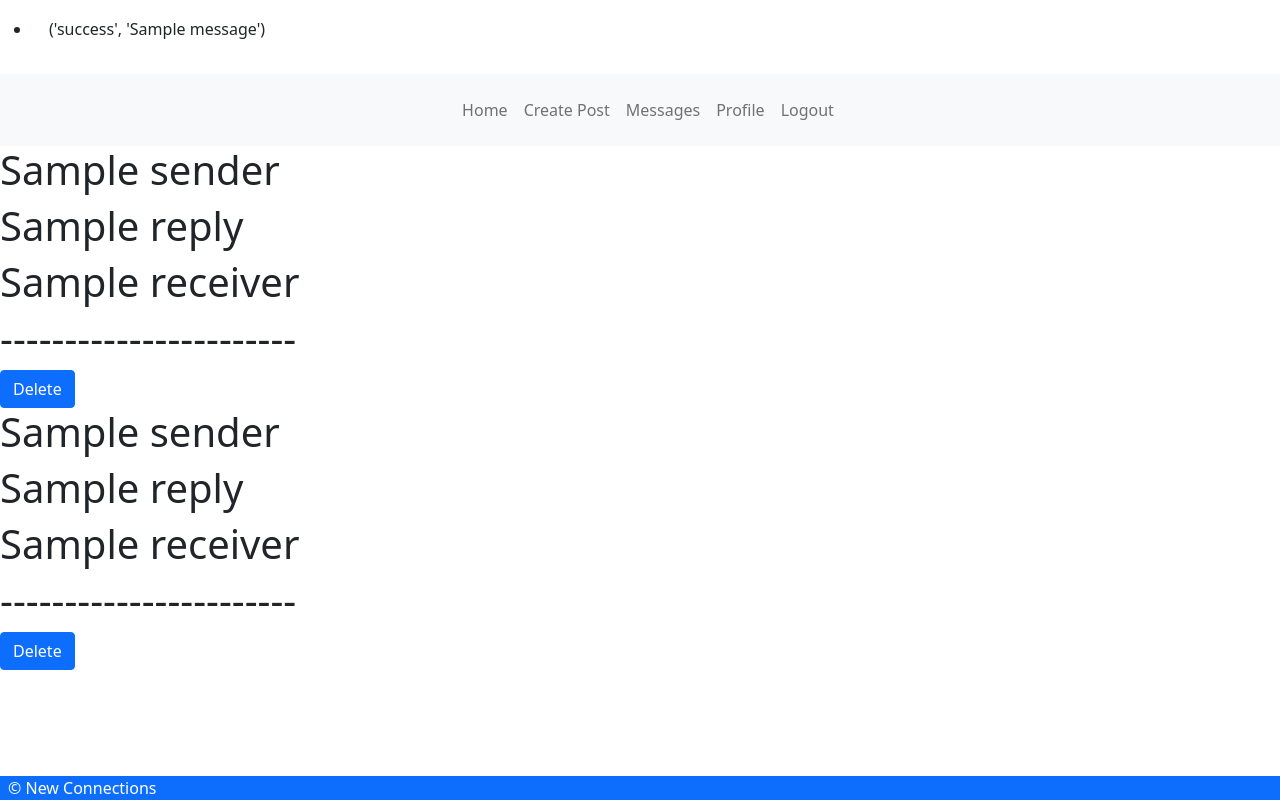
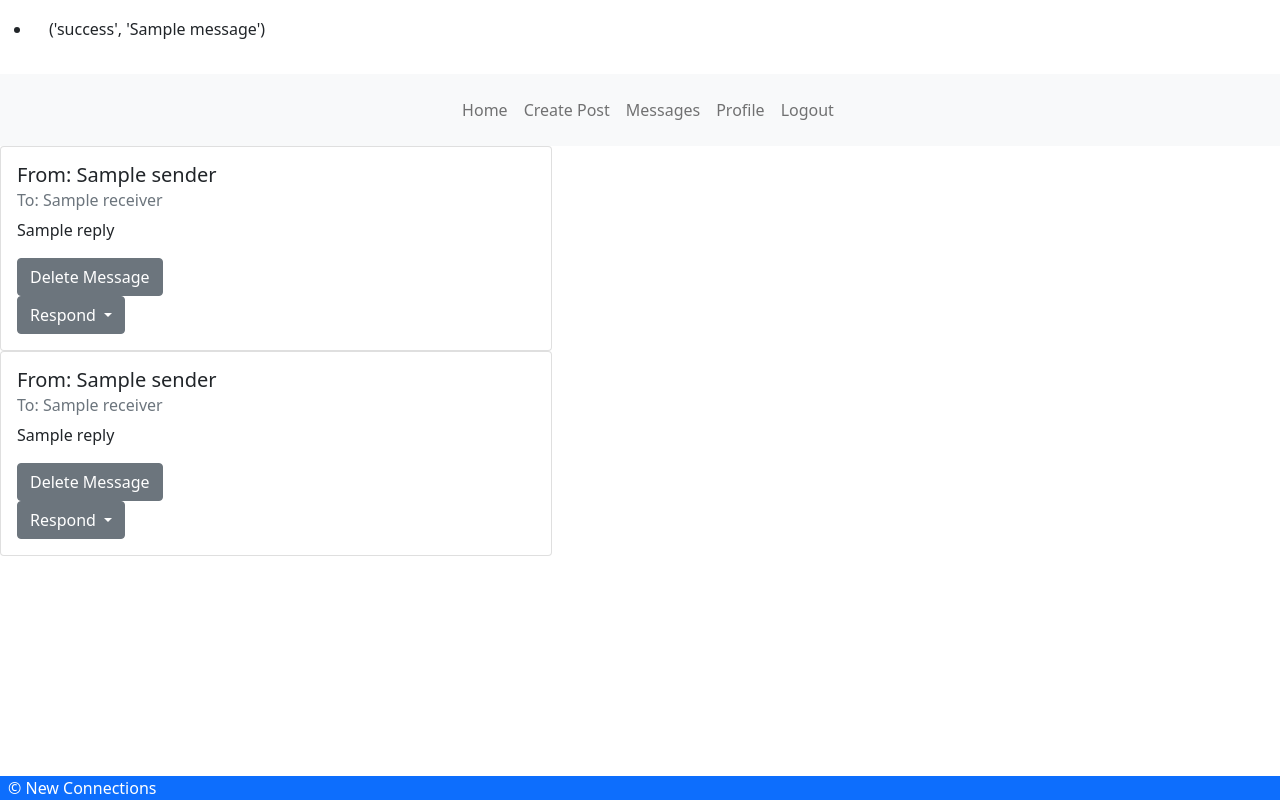
Before and after one commit to Lartg/random-connections, a Flask app: a page that uses templates/messages.html in a window 1280 px wide. Run offline with Flask 2, Linux system fonts and the light colour scheme; one stand-in notice (Sample message) is shown; a database or web service that is not in the repository returns one stand-in record (values such as "Sample title").

Commit message:
experimented with blueprints, seemed really scary to change all my routes, so I only updated posts with url- prefix

```diff
--- a/app.py
+++ b/app.py
@@ -1,15 +1,18 @@
-from flask import Flask, render_template
-
-app = Flask(__name__)
-app.secret_key = '123456789012'
-#WTForms = validator
-
 from flask import Flask, render_template, request, abort, url_for, redirect, flash
 from pymongo import MongoClient
 from bson.objectid import ObjectId
 from werkzeug.utils import redirect
 from datetime import datetime
 
+from post import post
+from message import message
+from account import account
+
+app = Flask(__name__)
+app.secret_key = '123456789012'
+app.register_blueprint(post, url_prefix='/post')
+app.register_blueprint(message, url_prefix='')
+app.register_blueprint(account, url_prefix='')
 
 client = MongoClient('mongodb+srv://Admin:kHwGiTilGkc8OEq4@cluster0.anqw0.mongodb.net/Cluster0?retryWrites=true&w=majority')
 db = client.get_default_database()
@@ -28,154 +31,9 @@ def login():
     #find user
     return redirect('/home/'+user['username'])
 
-#Home page --------------------------------------------------------------
 @app.route('/home/<string:username>')
 def home_page(username):
     return render_template('home_index.html', posts=posts.find(), user=users.find_one({'username': username}))
 
-# NAVBAR ROUTES ---------------------------------------------------------
-
-
-@app.route('/view-profile/<string:username>')
-def view_profile(username):
-    user_posts = []
-    user=users.find_one({'username': username})
-    for post in posts.find({'user': user}):
-        user_posts.append(post)
-    return render_template('view_profile.html', user=user, posts=user_posts)
-
-@app.route('/create-post/<string:username>')
-def create_post(username):
-    return render_template('create_post.html', user=users.find_one({'username': username}))
-
-#CRUD POSTS --------------------------------------------------------------
-
-#create post
-@app.route('/create-post/<string:username>', methods=['POST'])
-def submit_new_post(username):
-    post = {
-        'title': request.form.get('title'),
-        'description': request.form.get('description'),
-        'goals': request.form.get('goals'),
-        'when': request.form.get('when'),
-        'date_posted': datetime.now(),
-        'user': users.find_one({'username': username})
-    }
-    posts.insert_one(post)
-    flash('you successfully made a post', 'success')
-    return redirect('/home/'+username)
-
-#update post
-@app.route('/<post_id>/update/<string:username>')
-def update_post_form(post_id,username):
-    return render_template('update_post.html', post=posts.find_one(ObjectId(post_id)), user=users.find_one({'username': username}))
-
-@app.route('/<post_id>/update/<string:username>', methods=['GET','POST'])
-def update_post(post_id,username):
-    updated_post = {
-        'title': request.form.get('title'),
-        'description': request.form.get('description'),
-        'goals': request.form.get('goals'),
-        'when': request.form.get('when'),
-        'date_posted': datetime.now(),
-        'user': users.find_one({'username': username})
-    }
-    posts.update_one(
-
-        {'_id': ObjectId(post_id)},
-        {'$set': updated_post}
-    )
-    return redirect('/view-profile/'+username)
-#delete post
-@app.route('/<string:post_id>/delete/<string:username>')
-def delete_post(post_id,username):
-    posts.delete_one({'_id': ObjectId(post_id)})
-    return redirect('/home/'+username)
-
-#CRUD MSGS ---------------------------------------------------------------
-
-#create
-@app.route('/<string:username>/reply/<string:post_id>')
-def reply_form(username, post_id):
-    return render_template('reply_form.html', user=users.find_one({'username': username}), post=posts.find_one({'_id': ObjectId(post_id)}))
-
-@app.route('/<string:username>/reply/<string:post_id>', methods=['GET','POST'])
-def reply(username, post_id):
-    post=posts.find_one({'_id': ObjectId(post_id)})
-    print(post)
-    message = {
-        'reply': request.form.get('reply'),
-        'sender':username,
-        'receiver':post['user']['username']
-    }
-    messages.insert_one(message)
-    return redirect('/messages/'+username)
-
-#read
-@app.route('/messages/<string:username>')
-def read_messages(username):
-    user_messages = []
-    for message in messages.find({'sender': username}):
-        user_messages.append(message)
-    for message in messages.find({'receiver': username}):
-        user_messages.append(message)
-
-    return render_template('messages.html', user=users.find_one({'username': username}), messages=user_messages)
-#destroy
-@app.route('/messages/delete/<string:message_id>/<string:username>')
-def delete_message(message_id, username):
-    messages.delete_one({'_id': ObjectId(message_id)})
-    return redirect('/messages/'+username)
-
-#CRUD USER ---------------------------------------------------------------
-@app.route('/create-account')
-def create_account_form():
-    return render_template('create_account.html', user=None)
-@app.route('/create-account', methods=['GET','POST'])
-def create_account():
-    user = {
-        'username': request.form.get('username'),
-        'bio': request.form.get('bio'),
-        'image': request.form.get('image')
-    }
-    users.insert_one(user)
-    return redirect('/home/'+user['username'])
-
-
-@app.route('/edit-profile/<string:username>/<string:user_id>')
-def edit_profile_form(username, user_id):
-    user_id=user_id
-    return render_template('edit_profile.html', user=users.find_one({'username': username}))
-
-
-@app.route('/edit-profile/<string:username>/<string:user_id>', methods=['GET','POST'])
-def edit_profile(username, user_id):
-    user=users.find_one({'username': username})
-    updated_user = {
-        'username': request.form.get('username'),
-        'bio': request.form.get('bio'),
-        'image': request.form.get('image')
-    }
-    for post in posts.find_one({'user': user}):
-        posts.update_one(
-            {'user': user},
-            {'$set':{'user': updated_user}}
-        )
-
-    users.update_one(
-        {'_id': ObjectId(user_id)},
-        {'$set': updated_user})
-
-    return redirect('/view-profile/'+updated_user['username'])
-
-@app.route('/delete-account/<string:username>/<string:user_id>', methods=['GET','POST'])
-def delete_account(username, user_id):
-    user=users.find_one({'username': username})
-    posts.delete_many({'user': user})
-    users.delete_one({'_id': ObjectId(user_id)})
-    return redirect('/')
-
-
-
 if __name__ == '__main__':
     app.run(debug=True)
--- /dev/null
+++ b/message.py
@@ -0,0 +1,57 @@
+from re import template
+from flask import Flask, render_template, request, abort, url_for, redirect, flash, Blueprint
+from pymongo import MongoClient
+from bson.objectid import ObjectId
+from werkzeug.utils import redirect
+from datetime import datetime
+client = MongoClient('mongodb+srv://Admin:kHwGiTilGkc8OEq4@cluster0.anqw0.mongodb.net/Cluster0?retryWrites=true&w=majority')
+db = client.get_default_database()
+posts = db.posts
+users = db.users
+messages = db.messages
+
+message = Blueprint("message", __name__, static_folder='static', template_folder='templates')
+
+@message.route('/<string:username>/reply/<string:post_id>')
+def reply_form(username, post_id):
+    return render_template('reply_form.html', user=users.find_one({'username': username}), post=posts.find_one({'_id': ObjectId(post_id)}))
+
+@message.route('/<string:username>/reply/<string:post_id>', methods=['GET','POST'])
+def reply(username, post_id):
+    post=posts.find_one({'_id': ObjectId(post_id)})
+    replies = [request.form.get('reply')]
+    message = {
+        'reply': replies,
+        'sender':username,
+        'receiver':post['user']['username']
+    }
+    messages.insert_one(message)
+    return redirect('/messages/'+username)
+
+
+@message.route('/messages/<string:username>')
+def read_messages(username):
+    user_messages = []
+    for message in messages.find({'sender': username}):
+        user_messages.append(message)
+    for message in messages.find({'receiver': username}):
+        user_messages.append(message)
+
+    return render_template('messages.html', user=users.find_one({'username': username}), messages=user_messages)
+
+@message.route('/messages/<string:username>/<string:message_id>', methods=['GET','POST'])
+def respond(username, message_id):
+    content = request.form.get('response')
+    context = messages.find_one({'_id': ObjectId(message_id)})
+    response = context['reply']
+    response.append(f'From {username}: {content}')
+    messages.update_one(
+        {'_id': ObjectId(message_id)},
+        {'$set': {'reply': response}})
+
+    return redirect('/messages/'+username)
+
+@message.route('/messages/delete/<string:message_id>/<string:username>')
+def delete_message(message_id, username):
+    messages.delete_one({'_id': ObjectId(message_id)})
+    return redirect('/messages/'+username)
--- a/templates/create_post.html
+++ b/templates/create_post.html
@@ -2,7 +2,7 @@
 {% block content %}
 <h4 class="text-center">The Rule: Be human. <br>
 That is to say, neither machine or pig. <br></h4>
-<form method='POST' action='/create-post/{{ user.username }}'>
+<form method='POST' action='/post/create/{{ user.username }}'>
   <fieldset>
   <legend class="text-center">Create Post</legend>
   <!-- TITLE -->
--- a/templates/messages.html
+++ b/templates/messages.html
@@ -1,29 +1,38 @@
 {% extends "base.html" %}
 {% block content %}
-<!-- <div class="container">
-  <div class="row">
-    conversations
-    <div class="col">
-      Column
-    </div>
-    open message
-    <div class="col">
-      Column
-    </div>
-    displayed information
-    <div class="col">
-      Column
+
+{% for message in messages %}
+<div class="card" style="width: 34.5rem;">
+  <div class="card-body">
+    <h5 class="card-title">From: {{ message.sender }}</h5>
+    <h6 class="card-subtitle mb-2 text-muted">To: {{ message.receiver }}</h6>
+    {%for reply in message.reply%}
+    <p class="card-text">{{ reply }}</p>
+    {% endfor %}
+    <a href="/messages/delete/{{ message._id }}/{{ user.username }}" class="btn btn-secondary">Delete Message</a>
+    <div class="dropdown">
+      <button class="btn btn-secondary dropdown-toggle" type="button" id="dropdownMenuButton2" data-bs-toggle="dropdown" aria-expanded="false">
+        Respond
+      </button>
+      <ul class="dropdown-menu" aria-labelledby="dropdownMenuButton2">
+
+
+        <form method='POST' action='/messages/{{ user.username }}/{{ message._id }}'>
+          <fieldset>
+          <div class="card text-center border-0">
+            <div class="card-body">
+              <h5 class="card-title fw-bold ">
+                To: {{ message.sender }}
+              </h5>
+              <p class="card-text "><input class="create-post-field" type='text' name='response' placeholder="Response"/></p>
+              <button type='submit' class="btn btn-primary px-5">Send</button>
+            </div>
+
+          </fieldset>
+        </form>
+      </ul>
     </div>
   </div>
-</div> -->
-<!-- dropdown of users
-select usersthen make a profile route for each dropdown -->
-
-{% for message in messages %}
-  <h1>{{ message.sender }}</h1>
-  <h1>{{ message.reply }}</h1>
-  <h1>{{ message.receiver }}</h1>
-  <h1>-----------------------</h1>
-  <a href="/messages/delete/{{ message._id }}/{{ user.username }}" class="btn btn-primary">Delete</a>
+</div>
 {% endfor %}
 {% endblock %}
--- a/templates/partials/navbar.html
+++ b/templates/partials/navbar.html
@@ -2,7 +2,7 @@
   <a class="navbar-brand" href=""></a>
   <div class="navbar-nav">
     <a class="nav-item nav-link" href="/home/{{ user.username }}">Home</a>
-    <a class="nav-item nav-link" href="/create-post/{{ user.username }}">Create Post</a>
+    <a class="nav-item nav-link" href="/post/create/{{ user.username }}">Create Post</a>
     <!-- ADD DIVIDERS -->
     <a class="nav-item nav-link" href="/messages/{{ user.username }}">Messages</a>
     <a class="nav-item nav-link" href="/view-profile/{{ user.username }}">Profile</a>
--- a/templates/update_post.html
+++ b/templates/update_post.html
@@ -2,7 +2,7 @@
 {% block content %}
 <h4 class="text-center">The Rule: Be human. <br>
 That is to say, neither machine or pig. <br></h4>
-<form method='POST' action='/{{ post._id }}/update/{{ user.username }}'>
+<form method='POST' action='/post/update/{{ post._id }}/{{ user.username }}'>
   <fieldset>
   <legend class="text-center">Edit Post</legend>
   <!-- TITLE -->
--- a/templates/view_profile.html
+++ b/templates/view_profile.html
@@ -32,8 +32,8 @@
       <p class="card-text">{{ post.goals }}</p>
       <p class="fw-bolder">When:</p>
       <p class="card-text">{{ post.when }}</p>
-      <a href="/{{ post._id }}/delete/{{ user.username }}" class="btn btn-primary">Delete</a>
-      <a href="/{{ post._id }}/update/{{ user.username }}" class="btn btn-primary">Edit</a>
+      <a href="/post/delete/{{ post._id }}/{{ user.username }}" class="btn btn-primary">Delete</a>
+      <a href="/post/update/{{ post._id }}/{{ user.username }}" class="btn btn-primary">Edit</a>
     </div>
     <div class="card-footer text-muted">
       Location radius
```
Also changed, not shown: account.py (added, +68 -0 lines), post.py (added, +57 -0 lines).
